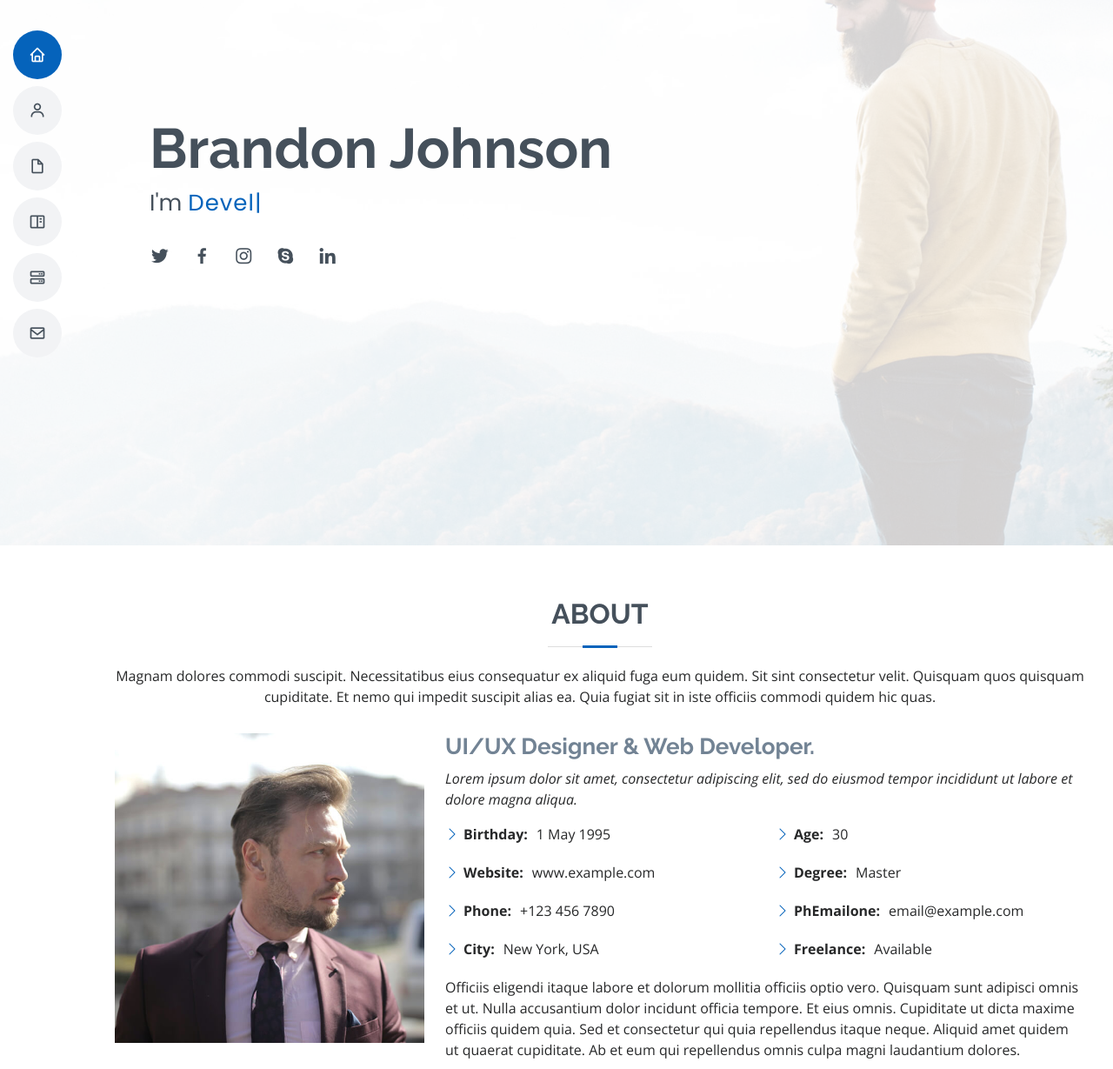
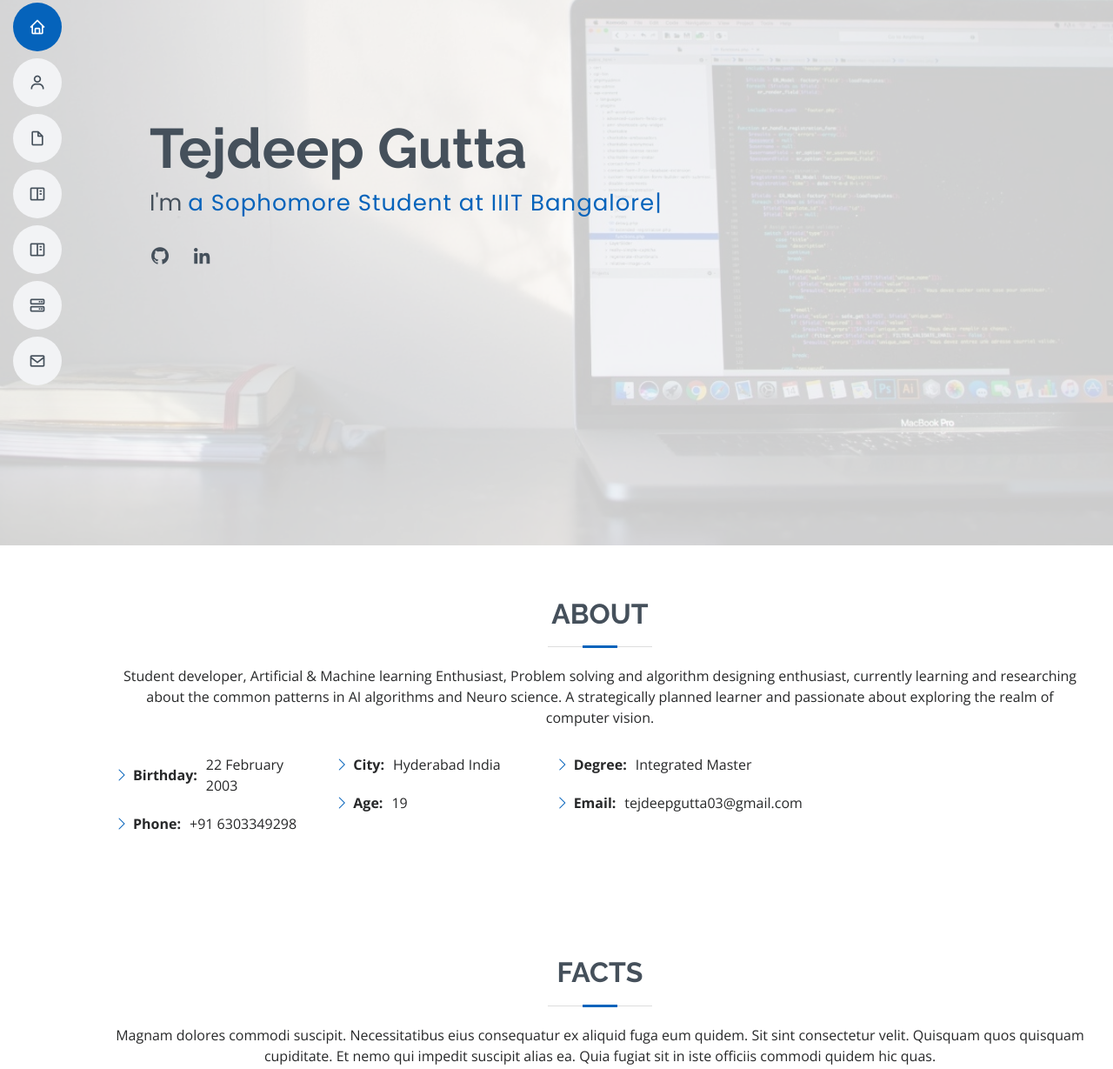
Before and after one commit to Tejdeep2003/Tejdeep2003.github.io, a plain HTML site: page index.html in a window 1280 px wide. Shown: the part 173-1402 px from the top of the page at 87% size. Drawn offline with nearby package versions, Linux system fonts and the light colour scheme.

Commit message:
commit 2

```diff
--- a/assets/css/style.css
+++ b/assets/css/style.css
@@ -284,7 +284,7 @@ h6 {
 #hero {
   width: 100%;
   height: 100vh;
-  background: url("../img/hero-bg.jpg") top right no-repeat;
+  background: url("../img/bg.jpeg") top right no-repeat;
   background-size: cover;
   position: relative;
 }
--- a/index.html
+++ b/index.html
@@ -2,6 +2,7 @@
 <html lang="en">
 
 <head>
+
   <meta charset="utf-8">
   <meta content="width=device-width, initial-scale=1.0" name="viewport">
 
@@ -47,9 +48,10 @@
       <ul>
         <li><a href="#hero" class="nav-link scrollto active"><i class="bx bx-home"></i> <span>Home</span></a></li>
         <li><a href="#about" class="nav-link scrollto"><i class="bx bx-user"></i> <span>About</span></a></li>
-        <li><a href="#resume" class="nav-link scrollto"><i class="bx bx-file-blank"></i> <span>Resume</span></a></li>
-        <li><a href="#portfolio" class="nav-link scrollto"><i class="bx bx-book-content"></i> <span>Portfolio</span></a></li>
-        <li><a href="#services" class="nav-link scrollto"><i class="bx bx-server"></i> <span>Services</span></a></li>
+        <li><a href="#skills" class="nav-link scrollto"><i class="bx bx-file-blank"></i> <span>Skills</span></a></li>
+        <li><a href="#Education" class="nav-link scrollto"><i class="bx bx-book-content"></i> <span>Education</span></a></li>
+        <li><a href="#work" class="nav-link scrollto"><i class="bx bx-book-content"></i> <span>work</span></a></li>
+        <li><a href="#projects" class="nav-link scrollto"><i class="bx bx-server"></i> <span>Projects</span></a></li>
         <li><a href="#contact" class="nav-link scrollto"><i class="bx bx-envelope"></i> <span>Contact</span></a></li>
       </ul>
     </nav><!-- .nav-menu -->
@@ -59,14 +61,11 @@
   <!-- ======= Hero Section ======= -->
   <section id="hero" class="d-flex flex-column justify-content-center">
     <div class="container" data-aos="zoom-in" data-aos-delay="100">
-      <h1>Brandon Johnson</h1>
-      <p>I'm <span class="typed" data-typed-items="Designer, Developer, Freelancer, Photographer"></span></p>
+      <h1>Tejdeep Gutta</h1>
+      <p>I'm <span class="typed" data-typed-items="a Sophomore Student at IIIT Bangalore"></span></p>
       <div class="social-links">
-        <a href="#" class="twitter"><i class="bx bxl-twitter"></i></a>
-        <a href="#" class="facebook"><i class="bx bxl-facebook"></i></a>
-        <a href="#" class="instagram"><i class="bx bxl-instagram"></i></a>
-        <a href="#" class="google-plus"><i class="bx bxl-skype"></i></a>
-        <a href="#" class="linkedin"><i class="bx bxl-linkedin"></i></a>
+        <a href="https://github.com/Tejdeep2003" class="github"><i class="bx bxl-github"></i></a>
+        <a href="https://www.linkedin.com/in/tejdeep-gutta-200780205/" class="linkedin"><i class="bx bxl-linkedin"></i></a>
       </div>
     </div>
   </section><!-- End Hero -->
@@ -79,41 +78,34 @@
 
         <div class="section-title">
           <h2>About</h2>
-          <p>Magnam dolores commodi suscipit. Necessitatibus eius consequatur ex aliquid fuga eum quidem. Sit sint consectetur velit. Quisquam quos quisquam cupiditate. Et nemo qui impedit suscipit alias ea. Quia fugiat sit in iste officiis commodi quidem hic quas.</p>
+          <p>Student developer, Artificial & Machine learning Enthusiast, Problem solving and algorithm designing enthusiast, currently learning and
+            researching about the common patterns in AI algorithms and Neuro science. A strategically planned learner and passionate
+            about exploring the realm of computer vision.</p>
         </div>
 
         <div class="row">
-          <div class="col-lg-4">
-            <img src="assets/img/profile-img.jpg" class="img-fluid" alt="">
-          </div>
+
           <div class="col-lg-8 pt-4 pt-lg-0 content">
-            <h3>UI/UX Designer &amp; Web Developer.</h3>
-            <p class="fst-italic">
-              Lorem ipsum dolor sit amet, consectetur adipiscing elit, sed do eiusmod tempor incididunt ut labore et dolore
-              magna aliqua.
-            </p>
+
             <div class="row">
-              <div class="col-lg-6">
+              <div class="col-lg-4">
                 <ul>
-                  <li><i class="bi bi-chevron-right"></i> <strong>Birthday:</strong> <span>1 May 1995</span></li>
-                  <li><i class="bi bi-chevron-right"></i> <strong>Website:</strong> <span>www.example.com</span></li>
-                  <li><i class="bi bi-chevron-right"></i> <strong>Phone:</strong> <span>+123 456 7890</span></li>
-                  <li><i class="bi bi-chevron-right"></i> <strong>City:</strong> <span>New York, USA</span></li>
+                  <li><i class="bi bi-chevron-right"></i> <strong>Birthday:</strong> <span>22 February 2003</span></li>
+                  <li><i class="bi bi-chevron-right"></i> <strong>Phone:</strong> <span>+91 6303349298</span></li>
                 </ul>
               </div>
-              <div class="col-lg-6">
+              <div class="col-lg-4">
                 <ul>
-                  <li><i class="bi bi-chevron-right"></i> <strong>Age:</strong> <span>30</span></li>
-                  <li><i class="bi bi-chevron-right"></i> <strong>Degree:</strong> <span>Master</span></li>
-                  <li><i class="bi bi-chevron-right"></i> <strong>PhEmailone:</strong> <span>email@example.com</span></li>
-                  <li><i class="bi bi-chevron-right"></i> <strong>Freelance:</strong> <span>Available</span></li>
+                  <li><i class="bi bi-chevron-right"></i> <strong>City:</strong> <span>Hyderabad India</span></li>
+                  <li><i class="bi bi-chevron-right"></i> <strong>Age:</strong> <span>19</span></li>
                 </ul>
               </div>
+              <div class="col-lg-4">
+                <ul>
+                  <li><i class="bi bi-chevron-right"></i> <strong>Degree:</strong> <span>Integrated Master</span></li>
+                  <li><i class="bi bi-chevron-right"></i> <strong>Email:</strong> <span>tejdeepgutta03@gmail.com</span></li>
+              </div>
             </div>
-            <p>
-              Officiis eligendi itaque labore et dolorum mollitia officiis optio vero. Quisquam sunt adipisci omnis et ut. Nulla accusantium dolor incidunt officia tempore. Et eius omnis.
-              Cupiditate ut dicta maxime officiis quidem quia. Sed et consectetur qui quia repellendus itaque neque. Aliquid amet quidem ut quaerat cupiditate. Ab et eum qui repellendus omnis culpa magni laudantium dolores.
-            </p>
           </div>
         </div>
 
```
Also changed, not shown: assets/img/Astromaniac.png (added), assets/img/My project.jpg (added), assets/img/ad_prediction.jpg (added), assets/img/bg.jpeg (added), assets/img/chat.png (added), assets/img/hospitalms.png (added), assets/img/portfolio/profile.jpeg (added), assets/img/portfolio/profile.png (added), assets/img/spaceship.png (added), assets/img/von.jpg (added), 1 other file.
